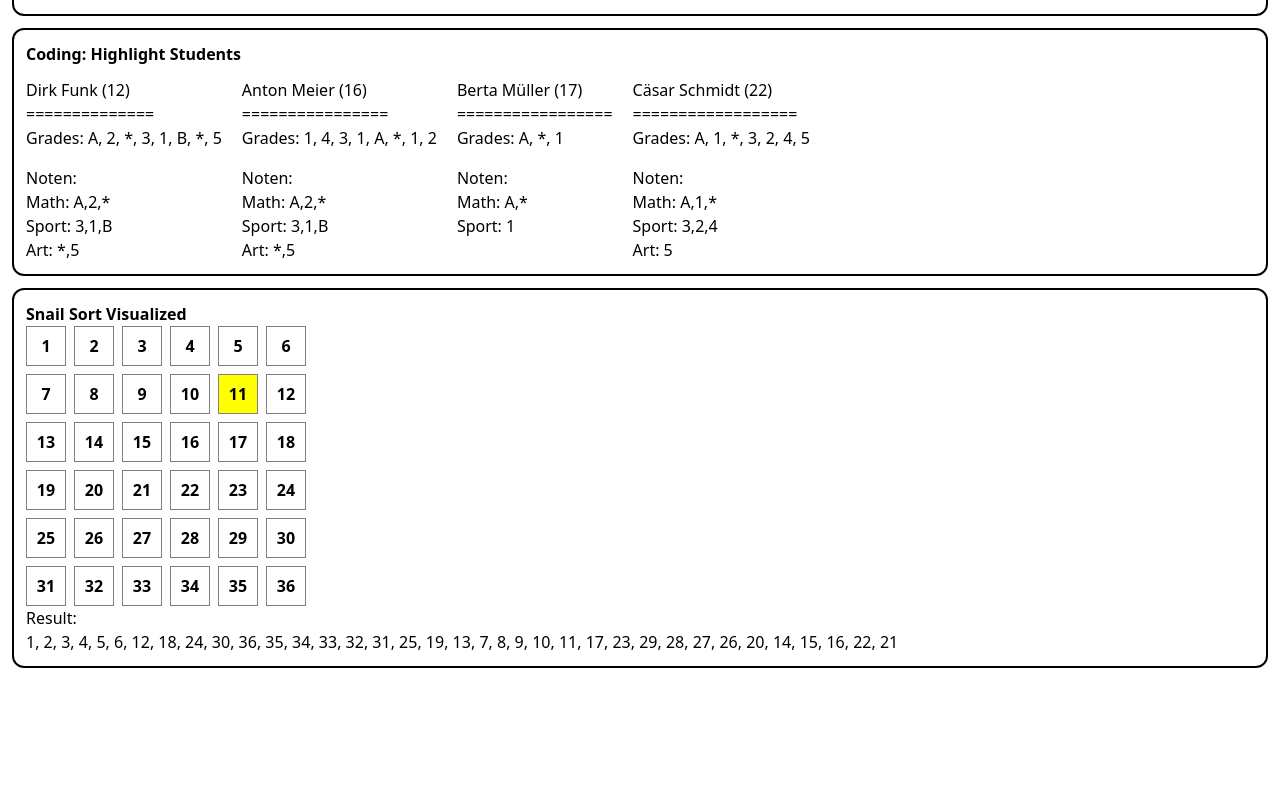
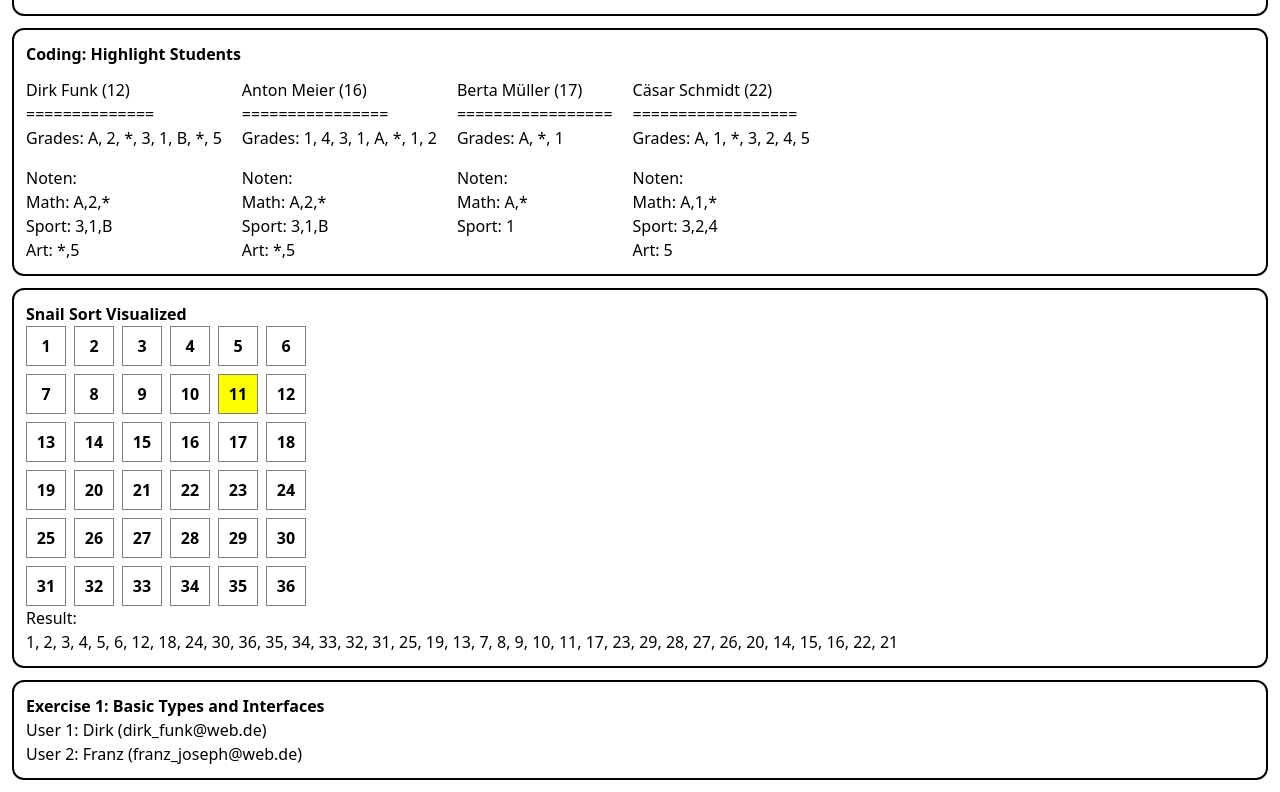
Before and after one commit to difunk/AWD-CHALLENGES, a React (Vite) app: page / in a window 1280 px wide. Shown: the part 1900-2692 px from the top of the page. Before the commit the page ends 2580 px from the top, so only its background shows below. Built offline with nearby package versions, Linux system fonts and the light colour scheme.

Commit message:
add: challenge 13

```diff
--- a/src/App.tsx
+++ b/src/App.tsx
@@ -3,6 +3,7 @@ import Challenge1 from './components/Challenge1'
 import Challenge10 from './components/Challenge10'
 import Challenge11 from './components/Challenge11'
 import Challenge12 from './components/Challenge12'
+import Challenge13 from './components/Challenge13'
 import Challenge2 from './components/Challenge2'
 import Challenge3 from './components/Challenge3'
 import Challenge4 from './components/Challenge4'
@@ -27,6 +28,7 @@ function App() {
       <Challenge10 />
       <Challenge11 />
       <Challenge12 />
+      <Challenge13 />
     </>
   )
 }
--- a/src/components/Challenge1.tsx
+++ b/src/components/Challenge1.tsx
@@ -1,5 +1,5 @@
 import { useEffect, useState } from 'react'
-import { users } from '../InputData';
+import { users } from '../inputData';
 
 const Challenge1 = () => {
   const [userResults, setUserResults] = useState<Record<string, string[]>>({});
--- /dev/null
+++ b/src/components/Challenge13.tsx
@@ -0,0 +1,27 @@
+import type { SuperUser } from '../types/SuperUser';
+import { superUser } from '../userData';
+
+const Challenge13 = () => {
+  const getUserInfo = (user: SuperUser): string => {
+    const userString = `User ${user.id}: ${user.name} (${user.email})`;
+    return userString;
+  }
+
+  return (
+    <>
+        <div style={{ backgroundColor: "white", border: "2px solid black", borderRadius: "12px", padding: "12px", margin: "12px"}}>
+            <p style={{ fontWeight: "bold"}}>
+                Exercise 1: Basic Types and Interfaces
+            </p>
+            <div>
+              {superUser.map((user) =>
+                <div>{getUserInfo(user)}</div>
+              )}
+            </div>
+
+        </div>
+    </>
+  )
+}
+
+export default Challenge13
--- /dev/null
+++ b/src/types/SuperUser.ts
@@ -0,0 +1,5 @@
+export interface SuperUser {
+  id: number;
+  name: string;
+  email: string;
+}
--- /dev/null
+++ b/src/userData.ts
@@ -0,0 +1,14 @@
+import type { SuperUser } from "./types/SuperUser";
+
+export const superUser: SuperUser[] = [
+  {
+    id: 1,
+    name: "Dirk",
+    email: "dirk_funk@web.de"
+  },
+  {
+    id: 2,
+    name: "Franz",
+    email: "franz_joseph@web.de"
+  },
+];
```
